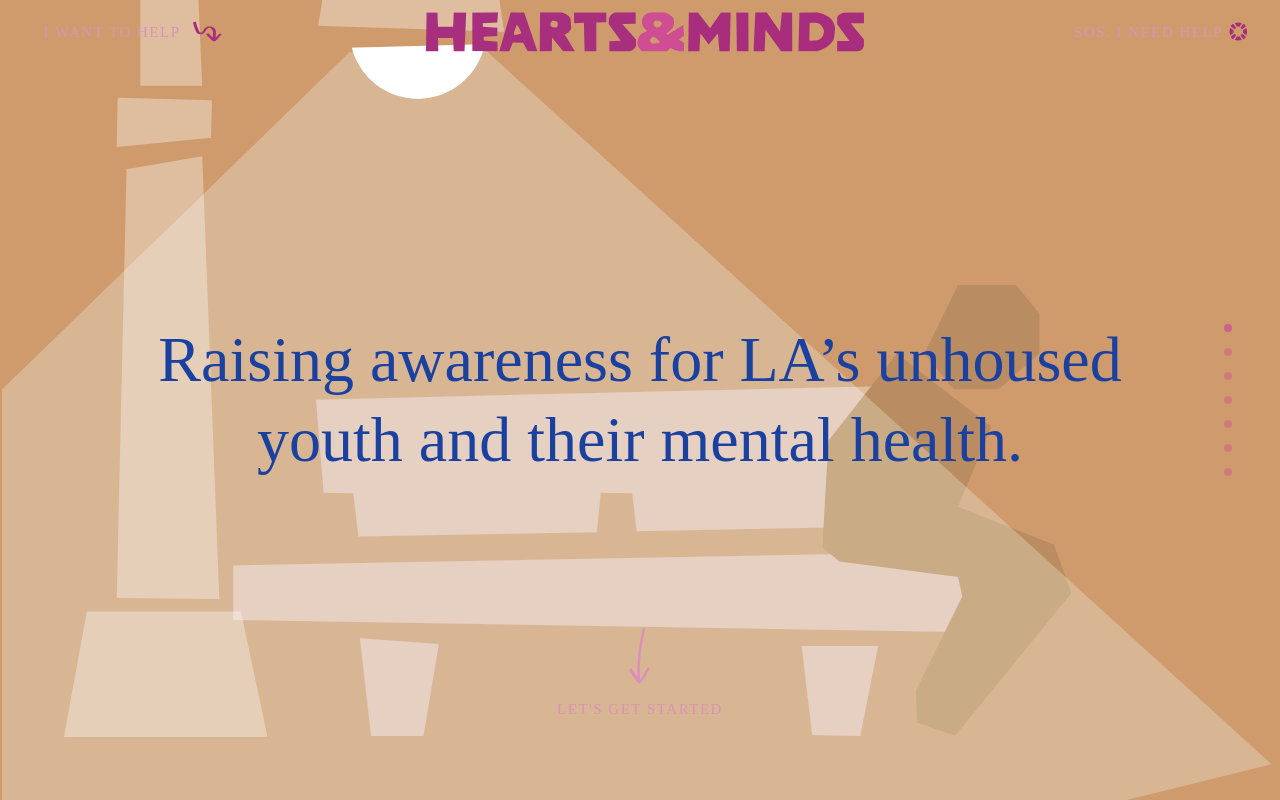
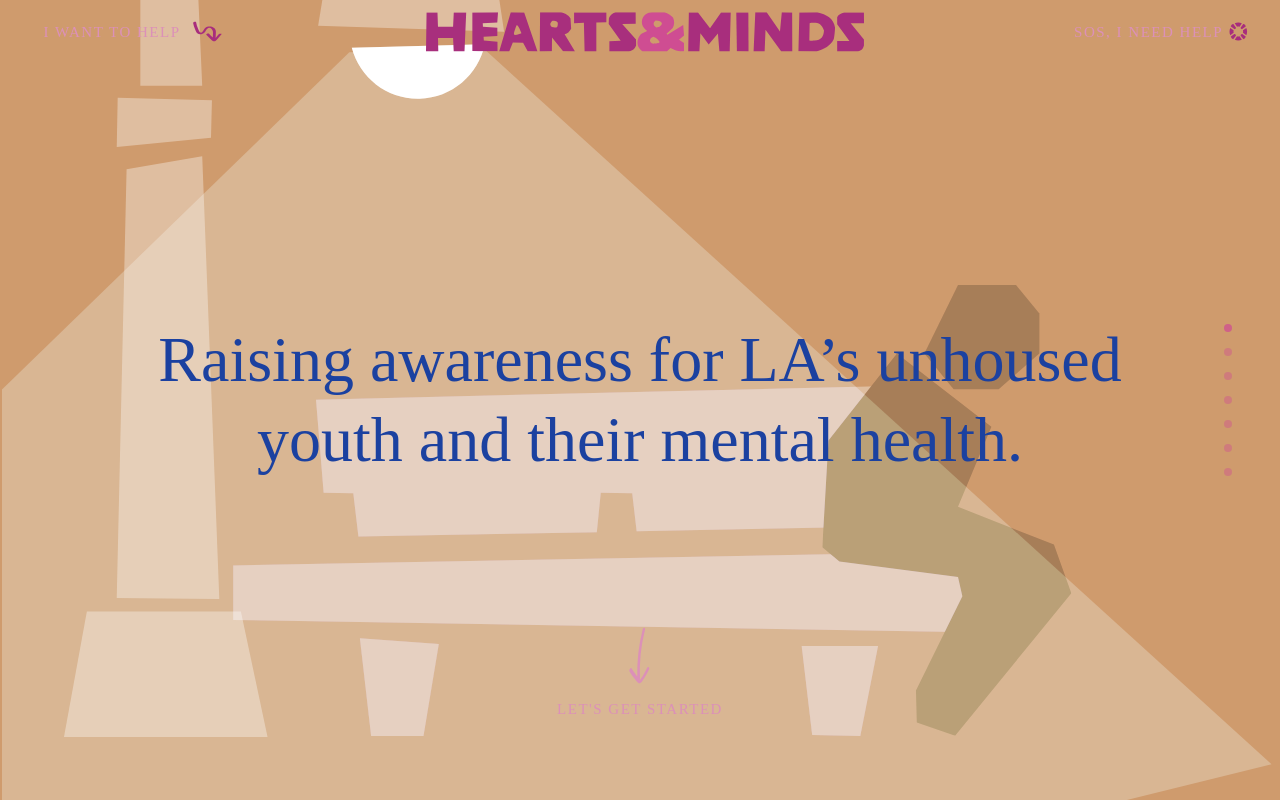
Before and after one commit to reddoorla/la-homelessness-initiative, a SvelteKit app: page / in a window 1280 px wide. Both pictures are taken after a click on the button 645 px from the left and 32 px from the top of the page. Built offline with nearby package versions, Linux system fonts and the light colour scheme; no server answers; some icons are missing; a web font is replaced by a local one.

Commit message:
darken image

```diff
--- a/src/routes/+page.svelte
+++ b/src/routes/+page.svelte
@@ -712,9 +712,11 @@ const resetToFrameOne  = () => {
                         {#if showSittingPerson}
                         <svg out:fade={{easing:(t)=>t, duration:2000*FRAME_SPEED}} class="absolute -bottom-6 sm:bottom-12 md:bottom-16 left-[200px] sm:left-[400px] md:left-[480px] right-auto lg:left-auto lg:right-20 xl:right-52 md:scale-100 sm:scale-75 scale-[50%]  xl:scale-110 xl:-translate-x-[5%] xl:-translate-y-[5%]" width="227" height="410" fill={COLOR_KEY[$bgColor]||'white'} viewBox="0 0 227 410" xmlns="http://www.w3.org/2000/svg">
                             <g clip-path="url(#clip0_5151_6609)" >
-                            <path  fill={COLOR_KEY[$bgColor]||'white'} class="brightness-90 transition-colors ease-linear" d="M67.85 62.2901L5.6 141.34L0 238.45L15.56 251.44L123.37 265.52L127.33 282.91L85.12 368.63L85.9 397.83L120.76 409.66L226.42 280.27L210.56 235.97L123.37 201.64L153.75 128.87L67.85 62.2901Z" style="transition-duration:{1000*FRAME_SPEED}ms"/>
-                            <path fill={COLOR_KEY[$bgColor]||'white'} class="brightness-90 transition-colors ease-linear" d="M119.39 94.8501L92.78 62.2901L123.37 9.15527e-05H176.09L197.35 25.9601V62.2901L160.36 94.8501H119.39Z" style="transition-duration:{1000*FRAME_SPEED}ms"/>
-                            </g>
+                            <path  fill={COLOR_KEY[$bgColor]||'white'} class=" transition-colors ease-linear" d="M67.85 62.2901L5.6 141.34L0 238.45L15.56 251.44L123.37 265.52L127.33 282.91L85.12 368.63L85.9 397.83L120.76 409.66L226.42 280.27L210.56 235.97L123.37 201.64L153.75 128.87L67.85 62.2901Z" style="transition-duration:{1000*FRAME_SPEED}ms; filter:brightness(0.9);"/>
+                            <path fill={COLOR_KEY[$bgColor]||'white'} class="transition-colors ease-linear" d="M119.39 94.8501L92.78 62.2901L123.37 9.15527e-05H176.09L197.35 25.9601V62.2901L160.36 94.8501H119.39Z" style="transition-duration:{1000*FRAME_SPEED}ms;  filter:brightness(0.9);"/>
+                            <path  fill="black" class=" transition-colors ease-linear opacity-10" d="M67.85 62.2901L5.6 141.34L0 238.45L15.56 251.44L123.37 265.52L127.33 282.91L85.12 368.63L85.9 397.83L120.76 409.66L226.42 280.27L210.56 235.97L123.37 201.64L153.75 128.87L67.85 62.2901Z"/>
+                            <path fill="black" class="transition-colors ease-linear opacity-10" d="M119.39 94.8501L92.78 62.2901L123.37 9.15527e-05H176.09L197.35 25.9601V62.2901L160.36 94.8501H119.39Z"/>
+                        </g>
                             <defs>
                             <clipPath id="clip0_5151_6609">
                             <rect width="226.42" height="409.66" fill={COLOR_KEY[$bgColor]||'white'}/>
```
